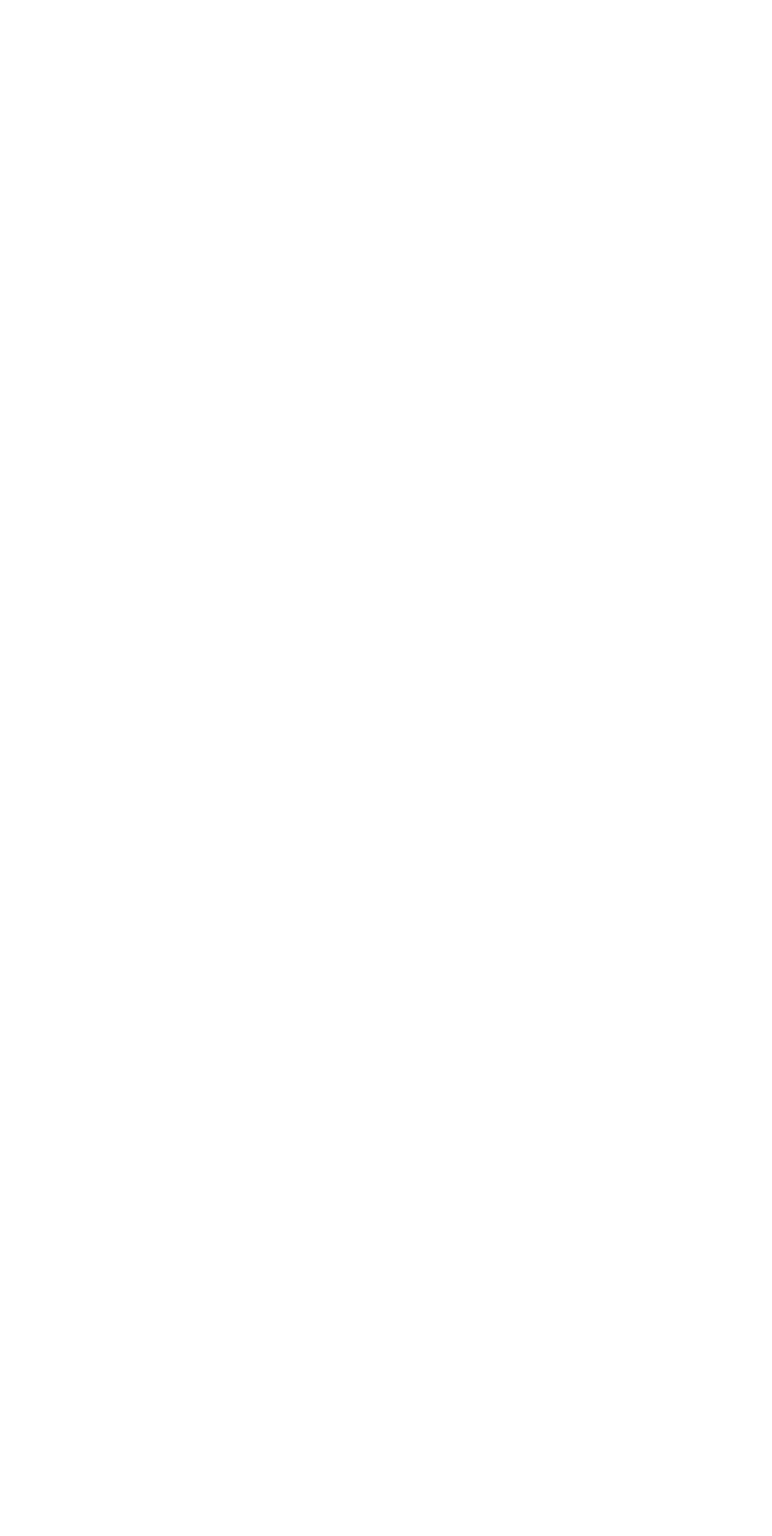
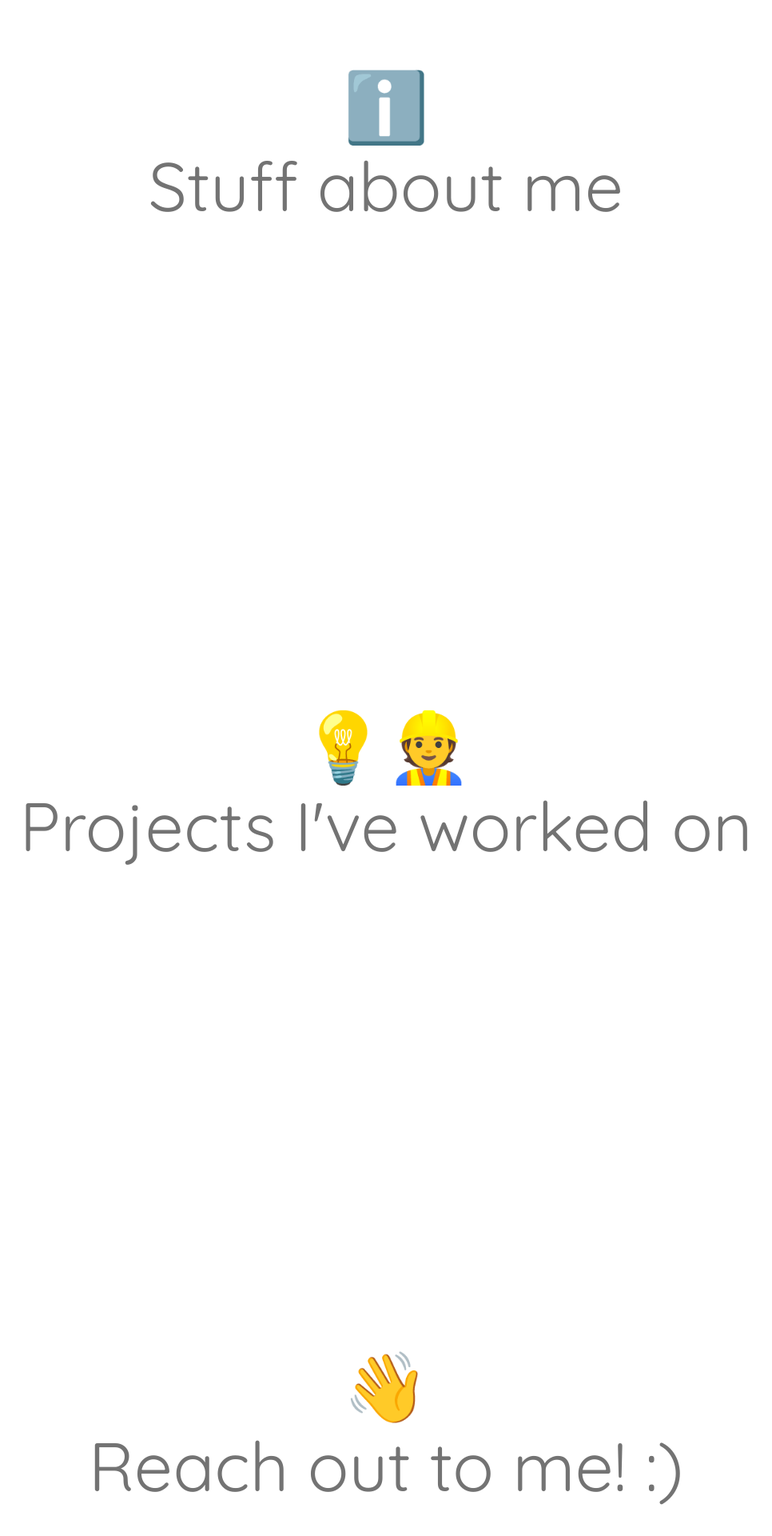
Before and after one commit to cbussick/cb-portfolio, a React (Create React App) app: page / in a window 1280 px wide. Shown: the part 814-2734 px from the top of the page at 80% size, without its empty margins (157-1123 px from the left). Before the commit the page ends 800 px from the top, so only its background shows below. Built offline with nearby package versions, Linux system fonts and the light colour scheme.

Commit message:
Add sections (#11)
* Clean up

* Disable no-props-spreading eslint rule

* Add separate sections

* Clean up

* Add sections wrapper

* Restructuring sections and top padding for header

* Clean up

* Remove unused id prop on home section

```diff
--- a/src/App.tsx
+++ b/src/App.tsx
@@ -1,7 +1,11 @@
 import "@fontsource/quicksand";
-import { Box, CssBaseline, ThemeProvider, Typography } from "@mui/material";
+import { Box, CssBaseline, ThemeProvider } from "@mui/material";
 import React from "react";
+import CBAboutSection from "./CBAboutSection/CBAboutSection";
+import CBContactSection from "./CBContactSection/CBContactSection";
 import CBHeader from "./CBHeader/CBHeader";
+import CBHomeSection from "./CBHomeSection/CBHomeSection";
+import CBProjectsSection from "./CBProjectsSection/CBProjectsSection";
 import theme from "./theme/theme";
 
 const App = (): JSX.Element => (
@@ -10,17 +14,16 @@ const App = (): JSX.Element => (
     <Box
       sx={{
         display: "flex",
+        flexDirection: "column",
         justifyContent: "center",
         alignItems: "center",
-        height: "100vh",
       }}
     >
       <CBHeader />
-      <Typography variant="h1" component="div" sx={{ textAlign: "center" }}>
-        👷🚧
-        <br />
-        Work in progress! :)
-      </Typography>
+      <CBHomeSection />
+      <CBAboutSection />
+      <CBProjectsSection />
+      <CBContactSection />
     </Box>
   </ThemeProvider>
 );
--- /dev/null
+++ b/src/CBAboutSection/CBAboutSection.tsx
@@ -0,0 +1,16 @@
+import { Typography } from "@mui/material";
+import React from "react";
+import CBSectionContainer from "../CBSectionContainer/CBSectionContainer";
+import { Section } from "../interfaces/Section";
+
+const CBAboutSection = (): JSX.Element => (
+  <CBSectionContainer section={Section.About}>
+    <Typography variant="h1" component="div" sx={{ textAlign: "center" }}>
+      ℹ️
+      <br />
+      Stuff about me
+    </Typography>
+  </CBSectionContainer>
+);
+
+export default CBAboutSection;
--- /dev/null
+++ b/src/CBContactSection/CBContactSection.tsx
@@ -0,0 +1,16 @@
+import { Typography } from "@mui/material";
+import React from "react";
+import CBSectionContainer from "../CBSectionContainer/CBSectionContainer";
+import { Section } from "../interfaces/Section";
+
+const CBContactSection = (): JSX.Element => (
+  <CBSectionContainer section={Section.Contact}>
+    <Typography variant="h1" component="div" sx={{ textAlign: "center" }}>
+      👋
+      <br />
+      Reach out to me! :)
+    </Typography>
+  </CBSectionContainer>
+);
+
+export default CBContactSection;
--- a/src/CBHeader/headerLinkData.ts
+++ b/src/CBHeader/headerLinkData.ts
@@ -1,8 +1,14 @@
 import { HeaderLink } from "../interfaces/HeaderLink";
+import { Section } from "../interfaces/Section";
 
 export const headerLinks: HeaderLink[] = [
-  { id: "", label: "Home" },
-  { id: "about", label: "About" },
-  { id: "projects", label: "Projects" },
-  { id: "contact-me", label: "Contact me" },
+  { id: "", label: "Home", section: Section.Home },
+  { id: "about", label: "About", section: Section.About },
+  { id: "projects", label: "Projects", section: Section.Projects },
+  { id: "contact-me", label: "Contact me", section: Section.Contact },
 ];
+
+export const getHeaderLinkForSection = (
+  section: Section
+): HeaderLink | undefined =>
+  headerLinks.find((link) => link.section === section);
--- /dev/null
+++ b/src/CBHomeSection/CBHomeSection.tsx
@@ -0,0 +1,16 @@
+import { Typography } from "@mui/material";
+import React from "react";
+import CBSectionContainer from "../CBSectionContainer/CBSectionContainer";
+import { Section } from "../interfaces/Section";
+
+const CBHomeSection = (): JSX.Element => (
+  <CBSectionContainer section={Section.Home}>
+    <Typography variant="h1" component="div" sx={{ textAlign: "center" }}>
+      👷🚧
+      <br />
+      Work in progress! :)
+    </Typography>
+  </CBSectionContainer>
+);
+
+export default CBHomeSection;
--- /dev/null
+++ b/src/CBProjectsSection/CBProjectsSection.tsx
@@ -0,0 +1,16 @@
+import { Typography } from "@mui/material";
+import React from "react";
+import CBSectionContainer from "../CBSectionContainer/CBSectionContainer";
+import { Section } from "../interfaces/Section";
+
+const CBProjectsSection = (): JSX.Element => (
+  <CBSectionContainer section={Section.Projects}>
+    <Typography variant="h1" component="div" sx={{ textAlign: "center" }}>
+      💡👷
+      <br />
+      Projects I&apos;ve worked on
+    </Typography>
+  </CBSectionContainer>
+);
+
+export default CBProjectsSection;
--- /dev/null
+++ b/src/CBSectionContainer/CBSectionContainer.tsx
@@ -0,0 +1,20 @@
+import React from "react";
+import { getHeaderLinkForSection } from "../CBHeader/headerLinkData";
+import { CBSectionContainerProps } from "./CBSectionContainerInterfaces";
+import { StyledContainer } from "./CBSectionContainerStyles";
+
+const CBSectionContainer = (props: CBSectionContainerProps): JSX.Element => {
+  const sectionId = getHeaderLinkForSection(props.section)?.id;
+  return (
+    <StyledContainer
+      {...props}
+      maxWidth={false}
+      backgroundColor={props.backgroundColor}
+      id={sectionId || undefined}
+    >
+      {props.children}
+    </StyledContainer>
+  );
+};
+
+export default CBSectionContainer;
--- /dev/null
+++ b/src/CBSectionContainer/CBSectionContainerInterfaces.ts
@@ -0,0 +1,10 @@
+import { ContainerProps } from "@mui/material";
+import { Section } from "../interfaces/Section";
+
+export interface CBSectionContainerProps extends ContainerProps {
+  section: Section;
+  backgroundColor?: string;
+}
+export interface StyledContainerProps {
+  backgroundColor?: string;
+}
--- /dev/null
+++ b/src/CBSectionContainer/CBSectionContainerStyles.ts
@@ -0,0 +1,16 @@
+import { Container, styled } from "@mui/material";
+import { StyledContainerProps } from "./CBSectionContainerInterfaces";
+
+const shouldForwardProp = (prop: keyof StyledContainerProps) =>
+  prop !== "backgroundColor";
+
+export const StyledContainer = styled(Container, {
+  shouldForwardProp,
+})<StyledContainerProps>(({ theme, ...props }) => ({
+  display: "flex",
+  flexDirection: "column",
+  alignItems: "center",
+  height: "100vh",
+  paddingTop: theme.spacing(12),
+  backgroundColor: props.backgroundColor,
+}));
--- a/src/interfaces/HeaderLink.ts
+++ b/src/interfaces/HeaderLink.ts
@@ -1,4 +1,7 @@
+import { Section } from "./Section";
+
 export interface HeaderLink {
   id: string;
   label: string;
+  section: Section;
 }
--- /dev/null
+++ b/src/interfaces/Section.ts
@@ -0,0 +1,6 @@
+export enum Section {
+  Home = "home",
+  About = "about",
+  Projects = "projects",
+  Contact = "contact",
+}
```
Also changed, not shown: .eslintrc.json.
